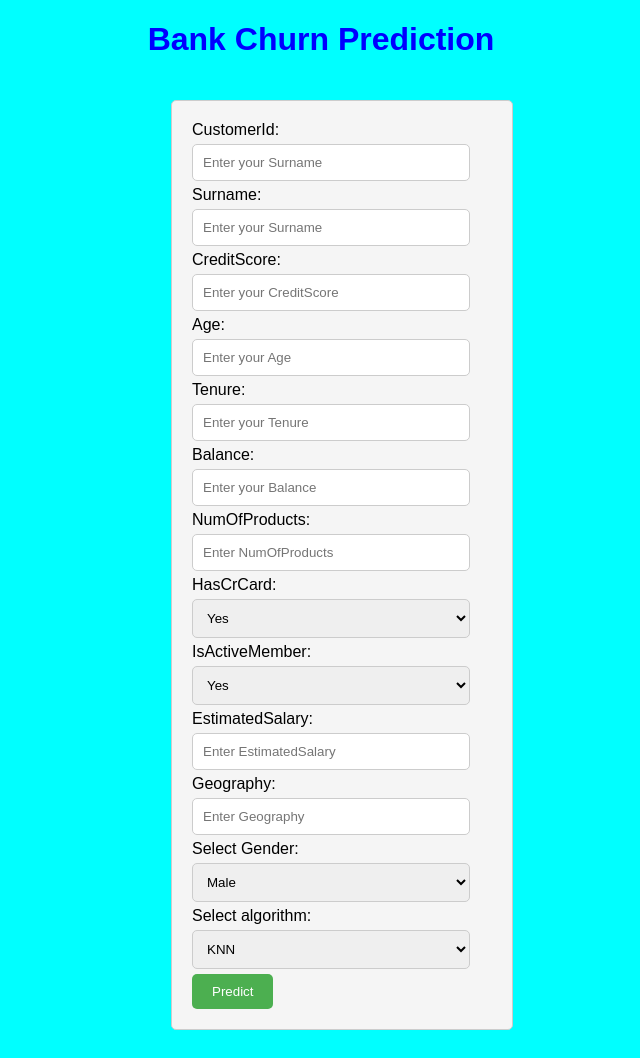
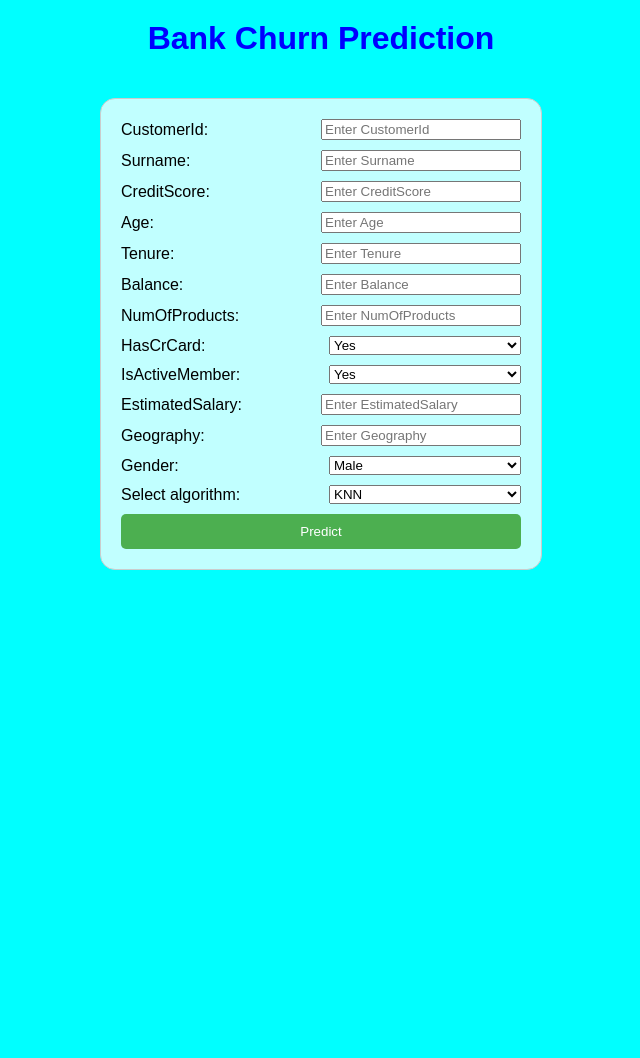
Before and after one commit to samarthc611/BankChurn-Prediction, a Flask app: page / in a window 1280 px wide. Shown: the whole page, without its empty margins (319-959 px from the left). After the commit the page ends 570 px from the top, so only its background shows below. Run offline with Flask 3, Linux system fonts and the light colour scheme; parts of the project's set-up code (start-up, migrations or seed data) failed here and were passed over.

Commit message:
frontend done

```diff
--- a/templates/index.html
+++ b/templates/index.html
@@ -7,26 +7,34 @@
     <style>
         body {
             font-family: Arial, sans-serif;
+            display: flex;
+            flex-direction: column;
             align-items: center;
-            background-color: aqua;
+            height: 100vh;
+            margin: 0;
+            background-color: cyan;
+        }
+        h1 {
+            margin-top: 20px;
+            color: blue;
         }
         form {
-            margin: 20px auto;
+            margin-top: 20px;
             padding: 20px;
             border: 1px solid #ccc;
-            border-radius: 5px;
-            width: 300px;
-            display: inline-block;
-            background-color: whitesmoke;
+            border-radius: 15px;
+            width: 400px;
+            background-color: #c1ffff;
+
+        }
+        .form-group {
+            display: flex;
+            justify-content: space-between;
             align-items: center;
+            margin-bottom: 10px;
         }
-        input[type="text"], input[type="number"], select {
-            width: calc(100% - 22px); /* Adjusted width */
-            padding: 10px;
-            margin: 5px 0;
-            border: 1px solid #ccc;
-            border-radius: 5px;
-            box-sizing: border-box;
+        .form-group label, .form-group input, .form-group select {
+            width: 48%;
         }
         input[type="submit"] {
             background-color: #4CAF50;
@@ -35,77 +43,77 @@
             border: none;
             border-radius: 5px;
             cursor: pointer;
+            width: 100%;
         }
         input[type="submit"]:hover {
             background-color: #45a049;
         }
-        .result {
-            margin-top: 20px;
-            padding: 20px;
-            border: 1px solid #ccc;
-            border-radius: 5px;
-            width: 300px;
-        }
-        h1{
-            color: blue;
+        .pred {
             text-align: center;
         }
-        .form1 {
-            margin: 0 auto; /* Center the div horizontally */
-            width: 300px; /* Adjust width if needed */
-        }
     </style>
-
 </head>
 <body>
-
 <h1>Bank Churn Prediction</h1>
-<div class="form1">
-<form id="predictionResult" action='/predict' method="post" class="col s12">
-    <label for="surname">CustomerId:</label>
-    <input type="number" id="Surname" name="Surname" placeholder="Enter your Surname" required>
-    <!-- <br> -->
-    <label for="surname">Surname:</label>
-    <input type="text" id="Surname" name="Surname" placeholder="Enter your Surname" required>
-    <!-- <br> -->
+<form id="predictionResult" action='/predict' method="post">
+    <div class="form-group">
+        <label for="CustomerId">CustomerId:</label>
+        <input type="number" id="CustomerId" name="CustomerId" placeholder="Enter CustomerId" required>
+    </div>
+    <div class="form-group">
+        <label for="Surname">Surname:</label>
+        <input type="text" id="Surname" name="Surname" placeholder="Enter Surname" required>
+    </div>
+    <div class="form-group">
         <label for="CreditScore">CreditScore:</label>
-    <input type="number" id="CreditScore" name="CreditScore" placeholder="Enter your CreditScore" required>
-    <!-- <br> -->
-    <label for="age">Age:</label>
-    <input type="number" id="Age" name="Age" placeholder="Enter your Age" required>
-    <!-- <br> -->
-    <label for="tenure">Tenure:</label>
-    <input type="number" id="Tenure" name="Tenure" placeholder="Enter your Tenure" required>
-    <!-- <br> -->
+        <input type="number" id="CreditScore" name="CreditScore" placeholder="Enter CreditScore" required>
+    </div>
+    <div class="form-group">
+        <label for="Age">Age:</label>
+        <input type="number" id="Age" name="Age" placeholder="Enter Age" required>
+    </div>
+    <div class="form-group">
+        <label for="Tenure">Tenure:</label>
+        <input type="number" id="Tenure" name="Tenure" placeholder="Enter Tenure" required>
+    </div>
+    <div class="form-group">
         <label for="Balance">Balance:</label>
-    <input type="number" id="Balance" name="Balance" placeholder="Enter your Balance" required>
-    <!-- <br> -->
+        <input type="number" id="Balance" name="Balance" placeholder="Enter Balance" required>
+    </div>
+    <div class="form-group">
         <label for="NumOfProducts">NumOfProducts:</label>
-    <input type="number" id="number" name="number" placeholder="Enter NumOfProducts" required>
-    <!-- <br> -->
+        <input type="number" id="NumOfProducts" name="NumOfProducts" placeholder="Enter NumOfProducts" required>
+    </div>
+    <div class="form-group">
         <label for="HasCrCard">HasCrCard:</label>
         <select id="HasCrCard" name="HasCrCard">
             <option value="1">Yes</option>
             <option value="0">No</option>
         </select>
+    </div>
+    <div class="form-group">
         <label for="IsActiveMember">IsActiveMember:</label>
         <select id="IsActiveMember" name="IsActiveMember">
             <option value="1">Yes</option>
             <option value="0">No</option>
         </select>
+    </div>
+    <div class="form-group">
         <label for="EstimatedSalary">EstimatedSalary:</label>
         <input type="number" id="EstimatedSalary" name="EstimatedSalary" placeholder="Enter EstimatedSalary" required>
-    <!-- <br> -->
+    </div>
+    <div class="form-group">
         <label for="Geography">Geography:</label>
         <input type="text" id="Geography" name="Geography" placeholder="Enter Geography" required>
-    <!-- <br> -->
-    <label for="algorithm">Select Gender:</label>
+    </div>
+    <div class="form-group">
+        <label for="Gender">Gender:</label>
         <select id="Gender" name="Gender">
             <option value="1">Male</option>
             <option value="0">Female</option>
         </select>
-    <br>
-
+    </div>
+    <div class="form-group">
         <label for="algorithm">Select algorithm:</label>
         <select id="algorithm" name="algorithm">
             <option value="1">KNN</option>
@@ -114,15 +122,13 @@
             <option value="4">Decession Tree Classifier</option>
             <option value="5">Random Forest Classifier</option>
         </select>
-    <br>
+    </div>
     <input type="submit" value="Predict">
 </form>
-</div>
-
+<br>
 <div id="predictionResult" class="result" style="display: none;"></div>
+<br>
 <div class="pred">{{pred}}</div>
-
-
 
 </body>
 </html>
```
Lines whose indentation alone changed are shown as unchanged.
